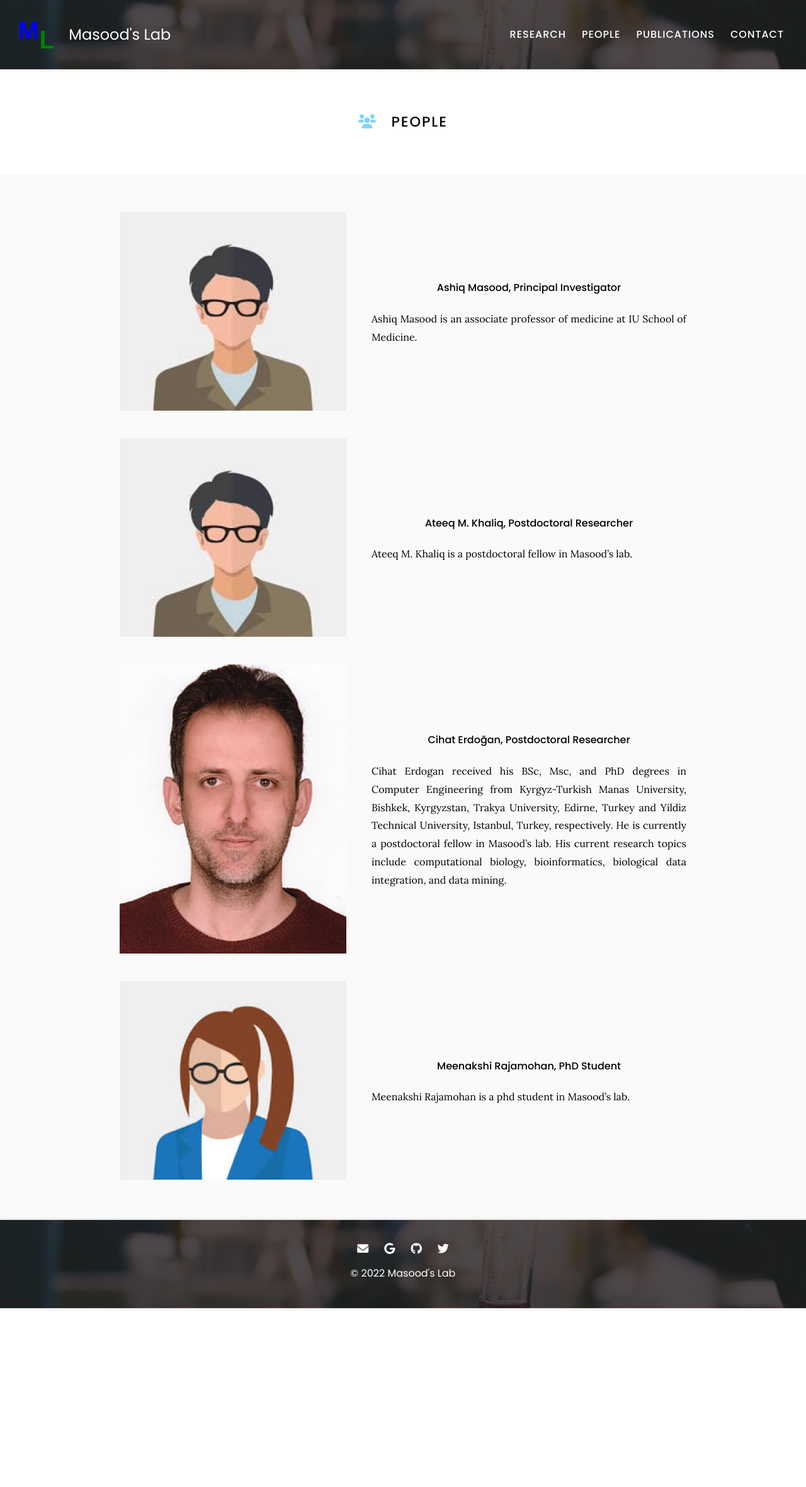
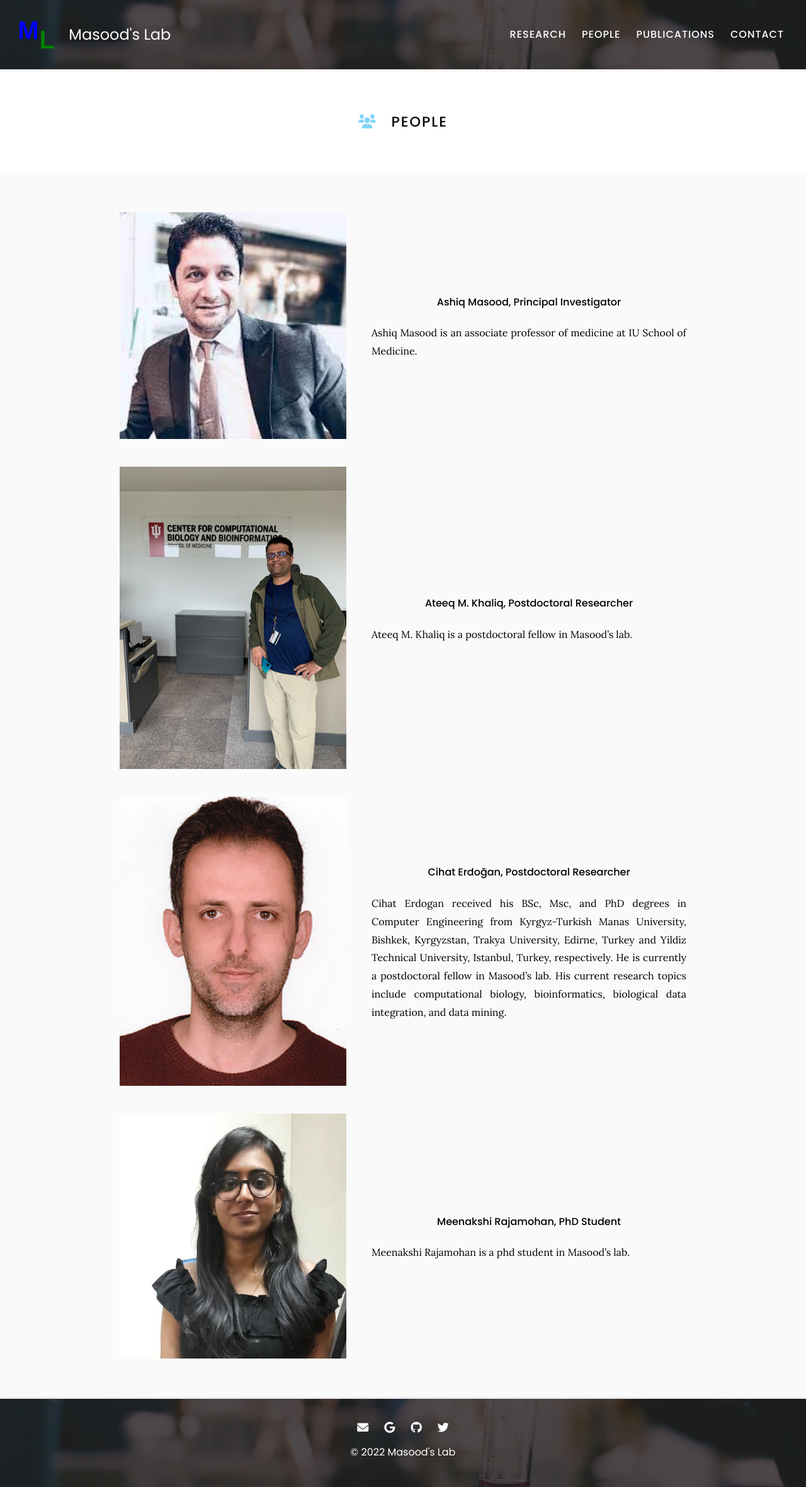
Before and after one commit to masoodlab/masoodlab.github.io, a Jekyll site: the page built from people/index.md, in a window 1280 px wide. Shown: the whole page at 63% size. Built offline with Jekyll 4.4.1, drawn with Linux system fonts in a browser that asks for light colours; before the commit the page ends 2077 px from its top, so only the background shows below that.

```diff
--- a/people/index.md
+++ b/people/index.md
@@ -11,13 +11,13 @@ nav:
 
 {%
   include feature.html
-  image="images/member_he.jpg"
+  image="images/masood.jpg"
   headline="Ashiq Masood, Principal Investigator"
   text="Ashiq Masood is an associate professor of medicine at IU School of Medicine."
 %}
 {%
   include feature.html
-  image="images/member_he.jpg"
+  image="images/ateeq.jpg"
   headline="Ateeq M. Khaliq, Postdoctoral Researcher"
   text="Ateeq M. Khaliq is a postdoctoral fellow in Masood’s lab."
 %}
@@ -29,7 +29,7 @@ nav:
 %}
 {%
   include feature.html
-  image="images/member_she.jpg"
+  image="images/meenakshi.jpg"
   headline="Meenakshi Rajamohan, PhD Student"
   text="Meenakshi Rajamohan is a phd student in Masood’s lab."
 %}
```
Also changed, not shown: contact/index.md (+0 -9 lines), images/ateeq.jpg (added), images/masood.jpg (added), images/meenakshi.jpg (added).
